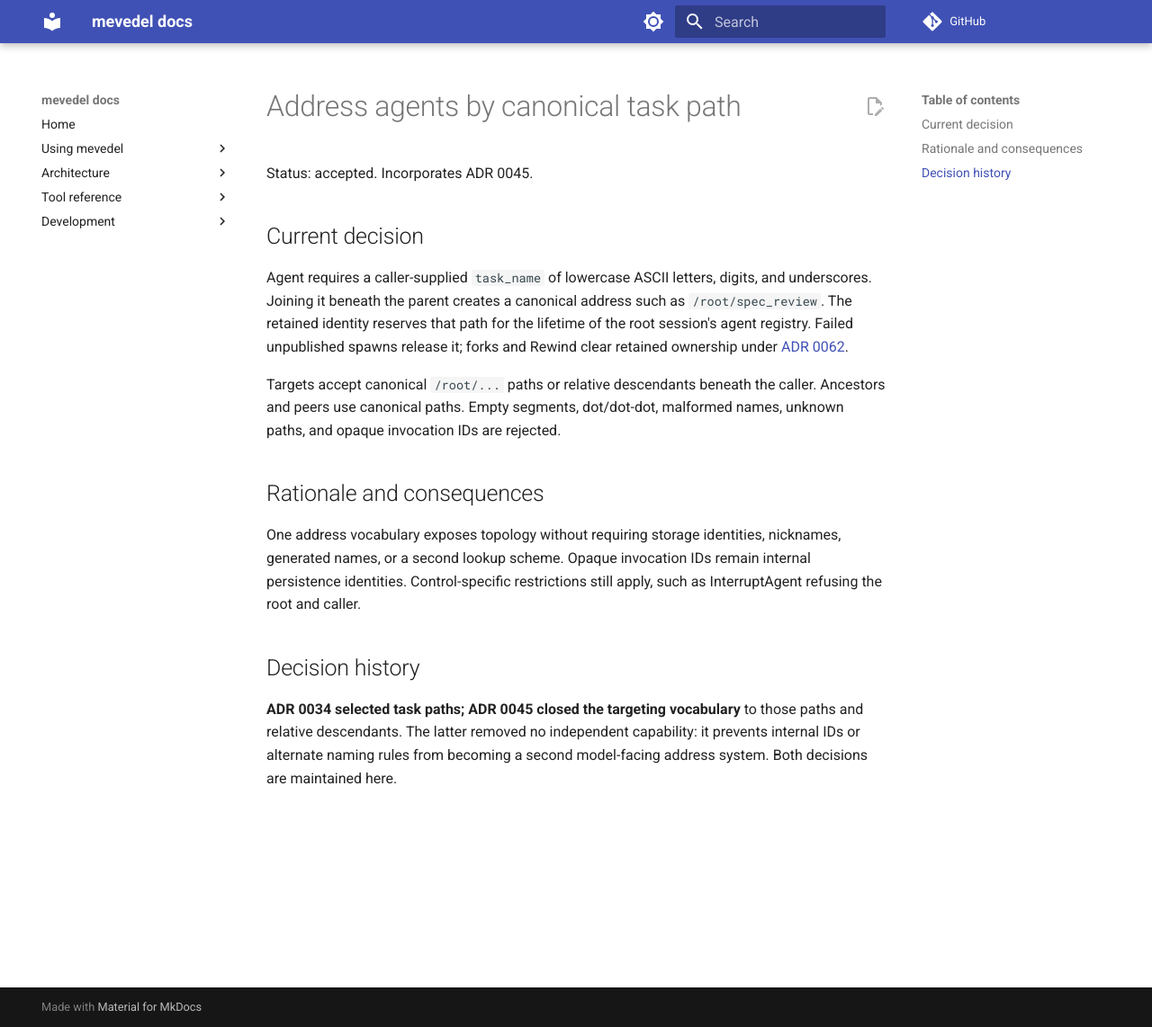
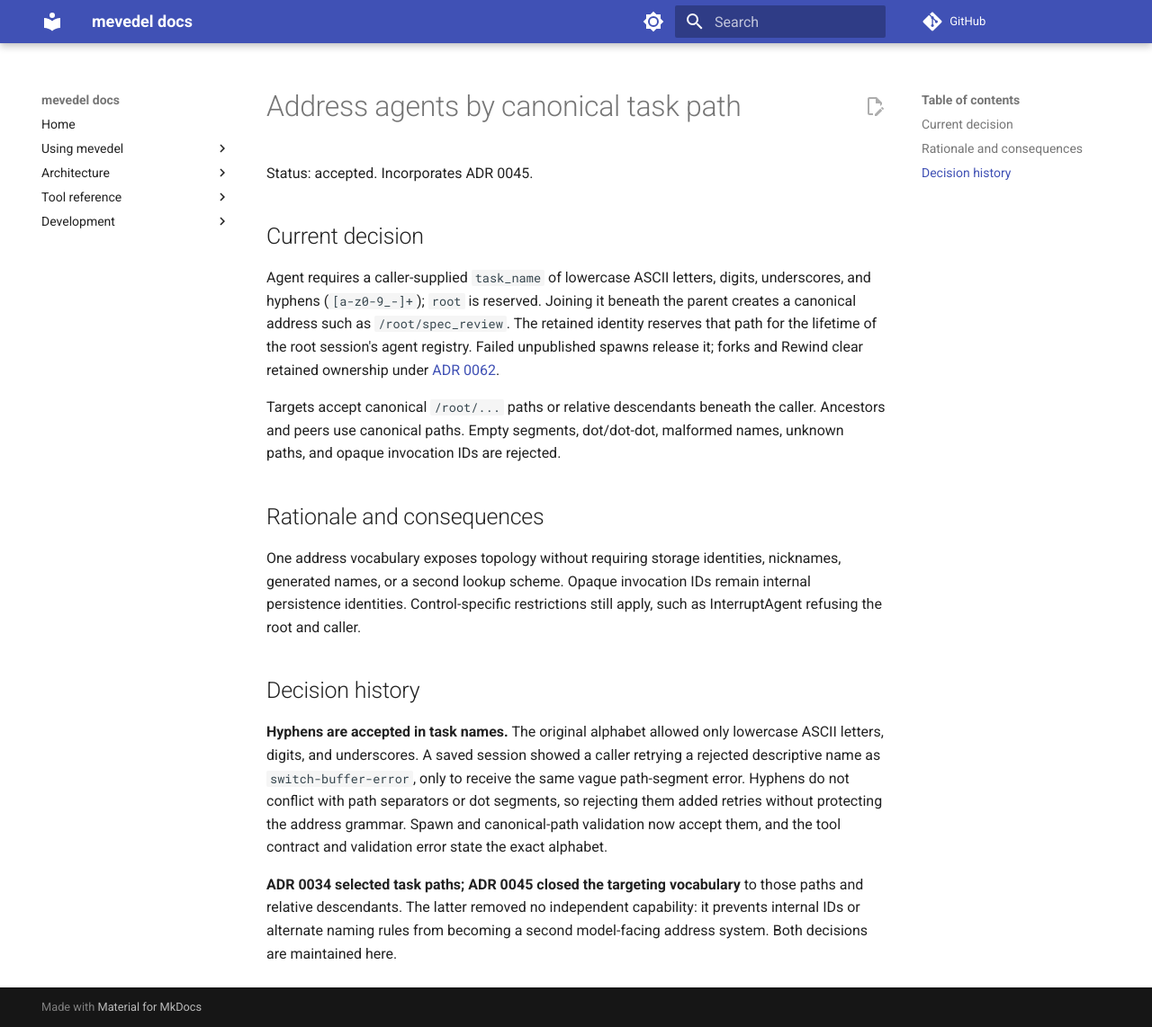
Before and after one commit to FrauH0lle/mevedel, an MkDocs documentation site: the page built from docs/adr/0034-address-agents-by-canonical-task-path.md, in a window 1280 px wide and 1142 px high. Shown: the whole window at 90% size. Built offline with MkDocs 1.6.1 and Material for MkDocs 9.7.7, drawn with Linux system fonts in a browser that asks for light colours; comment, search, counter and statistics services are not loaded.

Commit message:
fix(agents): Allow hyphens in canonical agent task names
Accept hyphens without weakening separator, dot-segment, or ASCII restrictions, and make the allowed alphabet explicit so callers can recover without guessing.

* mevedel-agent-control.el (mevedel-agent-control--validate-spawn): Accept hyphens and report the exact grammar and reserved name.
* mevedel-structs.el (mevedel-agent-path-p): Accept the same expanded alphabet in canonical paths.
* mevedel-tool-ui.el (mevedel-tool-ui--register), prompts/tools/agent.md: Advertise the exact task-name grammar.
* test/test-mevedel-agent-control.el, test/test-mevedel-structs.el, test/test-mevedel-tool-ui.el: Cover accepted and rejected names, tool contracts, and hyphenated spawn and targeting.
* CONTEXT.md, docs/agents.md, docs/adr/0034-address-agents-by-canonical-task-path.md: Update the contract and record why hyphens are safe.

Validation: 207 targeted ERT tests pass through isolated Eask; full package byte compilation completes without warnings; git diff --check passes.

```diff
--- a/docs/adr/0034-address-agents-by-canonical-task-path.md
+++ b/docs/adr/0034-address-agents-by-canonical-task-path.md
@@ -5,9 +5,10 @@ Status: accepted. Incorporates ADR 0045.
 ## Current decision
 
 Agent requires a caller-supplied `task_name` of lowercase ASCII letters, digits,
-and underscores. Joining it beneath the parent creates a canonical address such
-as `/root/spec_review`. The retained identity reserves that path for the lifetime
-of the root session's agent registry. Failed unpublished spawns release it;
+underscores, and hyphens (`[a-z0-9_-]+`); `root` is reserved. Joining it beneath
+the parent creates a canonical address such as `/root/spec_review`. The retained
+identity reserves that path for the lifetime of the root session's agent
+registry. Failed unpublished spawns release it;
 forks and Rewind clear retained ownership under
 [ADR 0062](0062-do-not-clone-live-agents-into-session-forks.md).
 
@@ -24,6 +25,14 @@ apply, such as InterruptAgent refusing the root and caller.
 
 ## Decision history
 
+**Hyphens are accepted in task names.** The original alphabet allowed only
+lowercase ASCII letters, digits, and underscores. A saved session showed a
+caller retrying a rejected descriptive name as `switch-buffer-error`, only to
+receive the same vague path-segment error. Hyphens do not conflict with path
+separators or dot segments, so rejecting them added retries without protecting
+the address grammar. Spawn and canonical-path validation now accept them, and
+the tool contract and validation error state the exact alphabet.
+
 **ADR 0034 selected task paths; ADR 0045 closed the targeting vocabulary** to
 those paths and relative descendants. The latter removed no independent
 capability: it prevents internal IDs or alternate naming rules from becoming a
```
Also changed, not shown: CONTEXT.md (+1 -1 lines), docs/agents.md (+5 -3 lines), prompts/tools/agent.md (+2 -1 lines), 6 other files.
